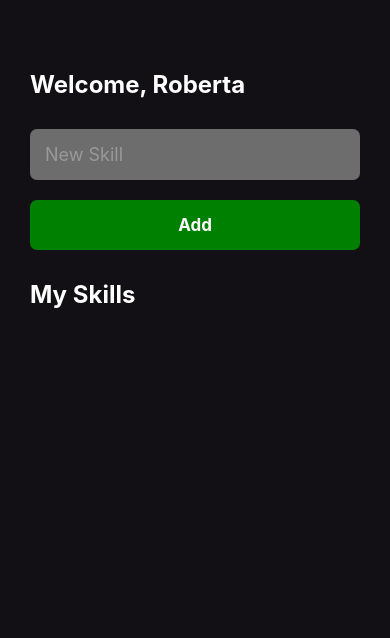
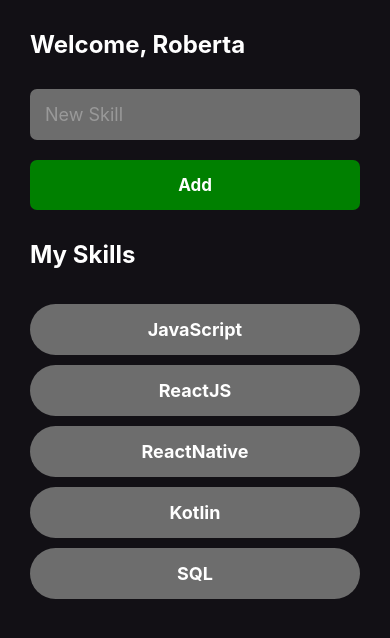
Before and after one commit to robertarfa/ReactNative, a React Native app in the folder mySkills/: screen / in a window 390 px wide. Shown: the top 638 px of the page. Built offline with nearby package versions, Linux system fonts and the light colour scheme.

Commit message:
feat: FlatList

```diff
--- a/mySkills/src/pages/Home.js
+++ b/mySkills/src/pages/Home.js
@@ -2,13 +2,26 @@
 /* eslint-disable prettier/prettier */
 /* eslint-disable react-native/no-inline-styles */
 import React, {useState} from 'react';
-import {View, Text, StyleSheet, TextInput, Platform} from 'react-native';
+import {
+  View,
+  Text,
+  StyleSheet,
+  TextInput,
+  Platform,
+  FlatList,
+} from 'react-native';
 import {Button} from '../components/Button';
 import SkillCard from '../components/SkillCard';
 
 export function Home() {
   const [newSkill, setNewSkill] = useState('');
-  const [mySkills, setMySkills] = useState([]);
+  const [mySkills, setMySkills] = useState([
+    'JavaScript',
+    'ReactJS',
+    'ReactNative',
+    'Kotlin',
+    'SQL',
+  ]);
 
   function handleAddNewSkill() {
     setMySkills(oldState => [...oldState, newSkill]);
@@ -31,9 +44,11 @@ export function Home() {
 
       <Text style={[styles.title, {marginVertical: 30}]}>My Skills</Text>
 
-      {mySkills.map(skill => (
-        <SkillCard key={skill} skill={skill} />
-      ))}
+      <FlatList
+        data={mySkills}
+        keyExtractor={item => item}
+        renderItem={({item}) => <SkillCard skill={item} />}
+      />
     </View>
   );
 }
@@ -43,7 +58,7 @@ const styles = StyleSheet.create({
     flex: 1,
     backgroundColor: '#121015',
     paddingHorizontal: 30,
-    paddingVertical: 70,
+    paddingVertical: 30,
   },
   title: {
     color: '#fff',
```
